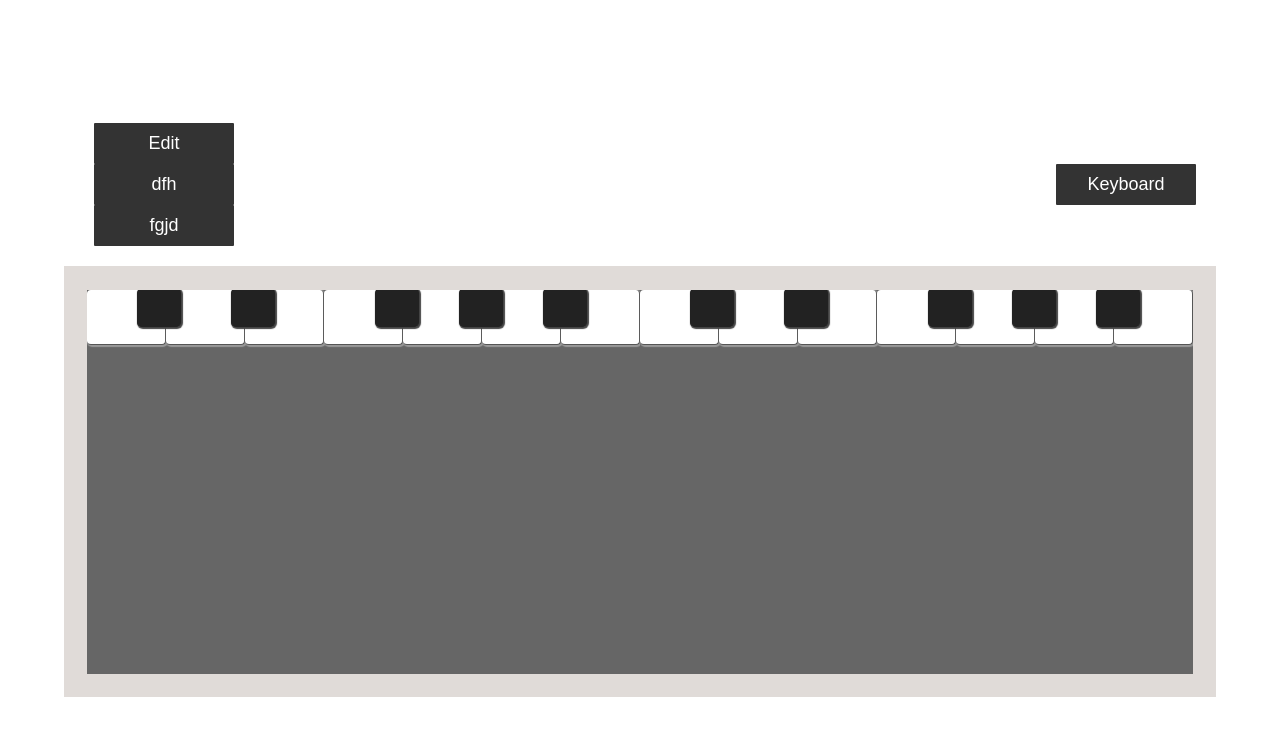
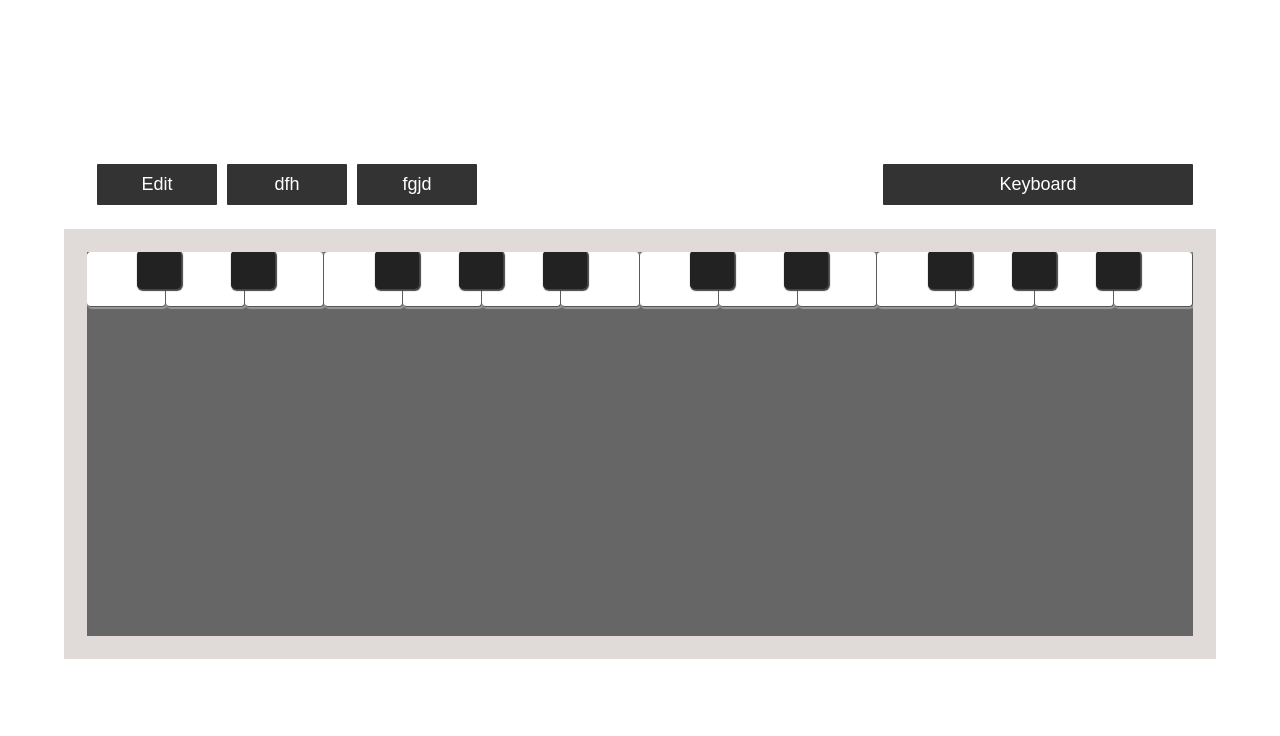
Before and after one commit to TwinPete/MagicBoard, a Vue app: page / in a window 1280 px wide. Shown: the top 736 px of the page. Built offline with nearby package versions, Linux system fonts and the light colour scheme.

Commit message:
task(toolbar): some styling changes

```diff
--- a/src/components/Key.vue
+++ b/src/components/Key.vue
@@ -1,6 +1,7 @@
 <template>
    <div
             class="key"
+            draggable="false"
             v-bind:class="[kei.color, kei.class, {active: kei.isActive}]"
             v-on:mousedown="playKey()"
             v-on:mouseleave="leaveKey()"
@@ -63,6 +64,20 @@ export default {
 
 <!-- Add "scoped" attribute to limit CSS to this component only -->
 <style scoped>
+
+.key{
+   -webkit-user-drag: none;
+   -khtml-user-drag: none;
+   -moz-user-drag: none;
+   -o-user-drag: none;
+   user-drag: none;
+   -webkit-user-select: none;
+   -khtml-user-select: none;
+   -moz-user-select: none;
+   -o-user-select: none;
+   user-select: none;
+}
+
 .key--white{
     width: 100%;
     height: 14.08% ;
--- a/src/components/MagicBoard.vue
+++ b/src/components/MagicBoard.vue
@@ -87,29 +87,40 @@ export default {
 
 .toolbar{
     width: 10%;
-    height:  100vh;
+    height: calc(100vh - 4%);
     display: flex;
-    justify-content: flex-start;
-    flex-direction: column;
+    justify-content: space-between;
+    flex-direction: row;
     align-items: flex-start;
     padding: 20px;
     writing-mode: vertical-lr;
 }
+
+.options{
+    display: flex;
+    justify-content: space-between;
+    width:100%;
+}
+
 .circle{
-    padding: 10px 20px;
+    padding: 10px;
     font-size: 1.8rem;
     color: #fff;
+    text-align: center;
     background-color: #333;
     margin-left: 5px;
     border-radius: 1px;
     font-family: sans-serif;
     height: 100px;
+    width: calc(100% - 30px);
     margin-bottom: 10px;
 }
 
 
 
-
+.switch{
+    width:100%;
+}
 
 
 
@@ -135,12 +146,16 @@ export default {
   }
 
     .toolbar{
-        width: calc(100% - 40px);
+        width: 96%;
+        padding: 2%;
         height: auto;
         flex-direction: row;
         justify-content: space-between;
         align-items: center;
         writing-mode: horizontal-tb;
+    }
+    .options{
+        width:30%;
     }
     .circle{
         margin-left: 10px;
@@ -148,6 +163,11 @@ export default {
         text-align: center;
         height: auto;
         margin-bottom: 0;
+        cursor: pointer;
+    }
+
+    .switch{
+        width: 320px;
     }
 
 }
--- a/src/components/Soundbutton.vue
+++ b/src/components/Soundbutton.vue
@@ -24,6 +24,11 @@
         justify-content: center;
         writing-mode: horizontal-tb;
         font-size: 18px;
+        cursor: pointer;
+    }
+
+    .soundbutton:hover{
+        background-color: #f4f4f4;
     }
 
     @media only screen and (min-width: 900px) {
```
